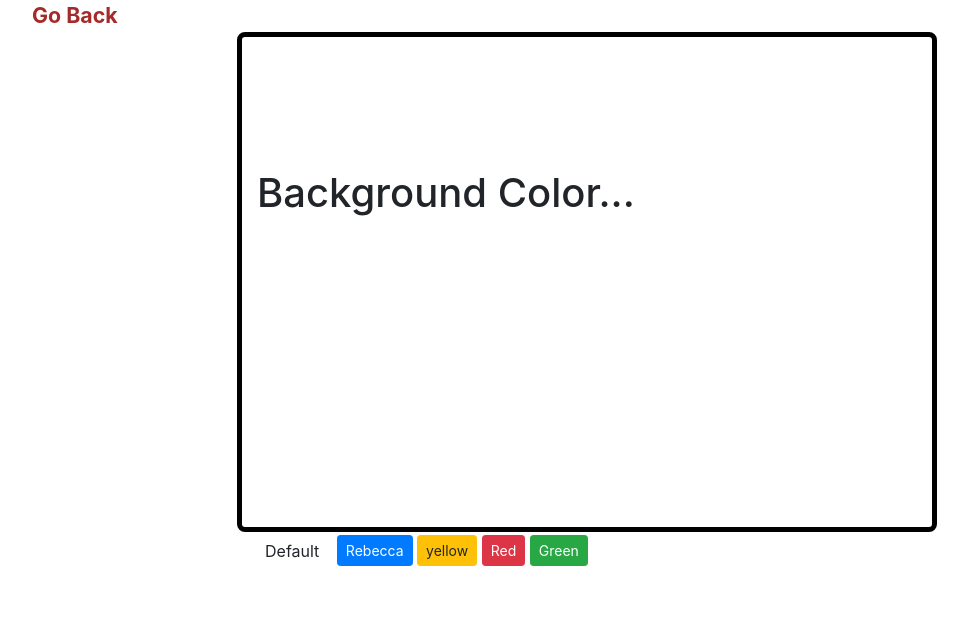
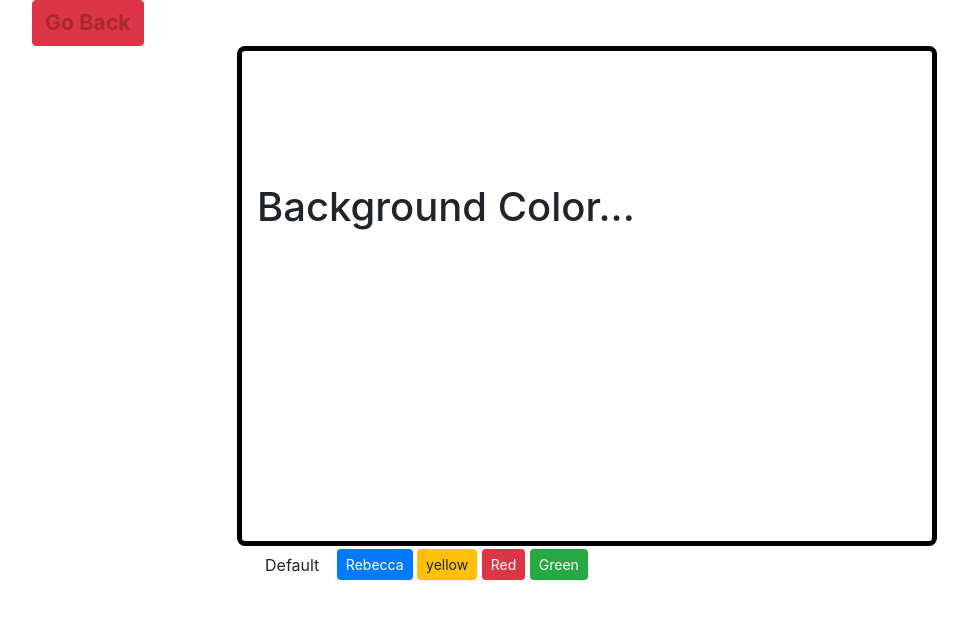
Before and after one commit to Mohamed-Adm/wep-pages, a plain HTML site: page Color/color.html in a window 1280 px wide. Shown: the whole page, without its empty margins (53-1021 px from the left). Drawn offline with nearby package versions, Linux system fonts and the light colour scheme.

Commit message:
Update color.html

```diff
--- a/Color/color.html
+++ b/Color/color.html
@@ -30,7 +30,7 @@
   </head>
   <body>
     <div class="container">
-      <a href="../index.html" style="font-size: 16pt; color:brown;
+      <a href="../index.html"  class="btn btn-danger" style="font-size: 16pt; color:brown;
       font-weight:bold">Go Back</a>
     </div>
     <div class="container c1">
```
